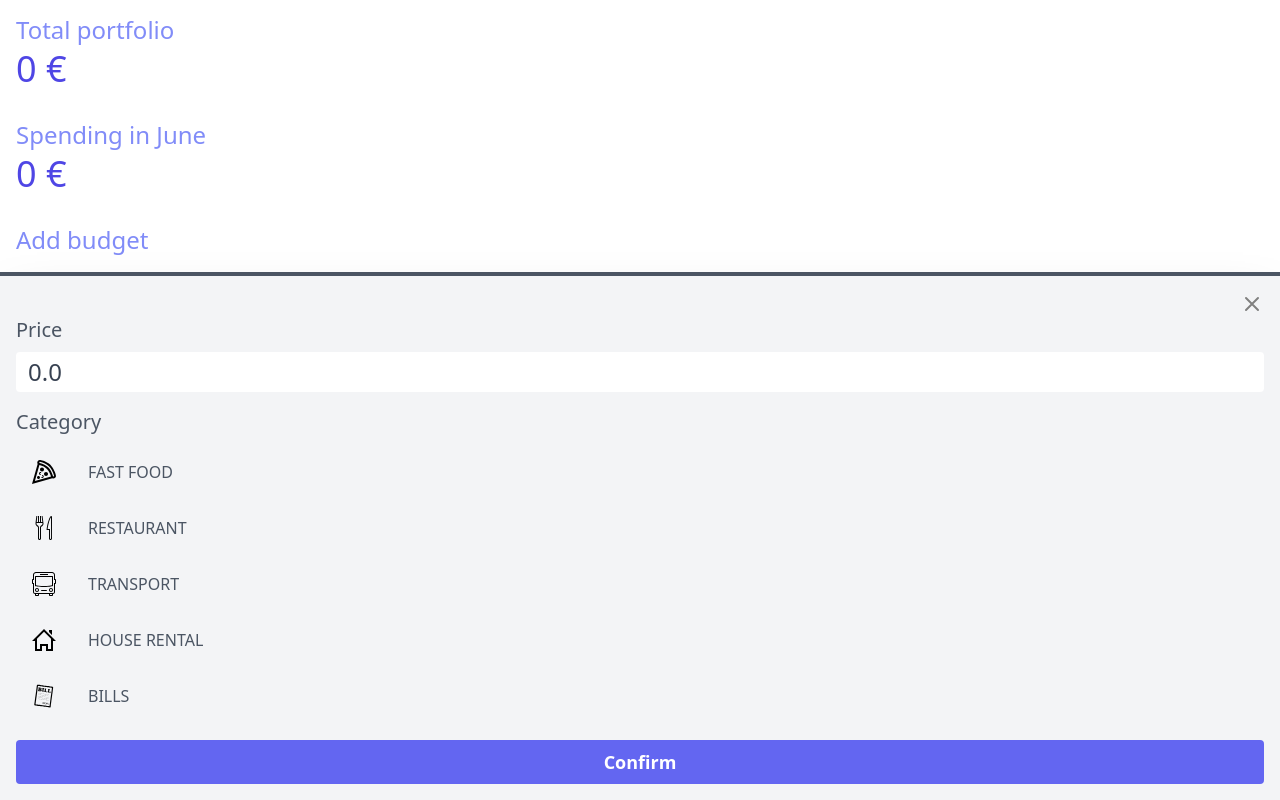
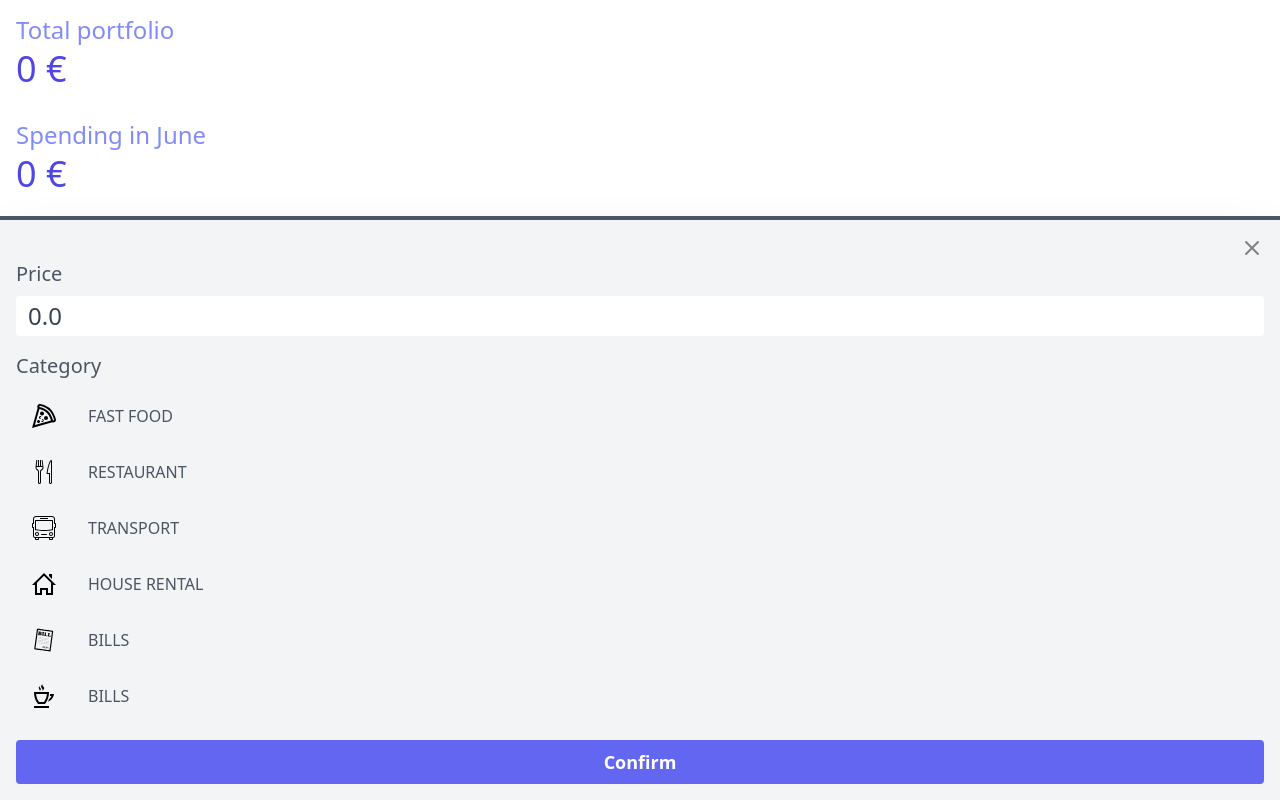
Before and after one commit to effe-megna/keepsketchtomoney, a Next.js app: page / in a window 1280 px wide. Both pictures are taken after a click on the button 1232 px from the left and 752 px from the top of the page. Built offline with nearby package versions, Linux system fonts and the light colour scheme.

Commit message:
Add Food and Drinks category

```diff
--- a/src/pages/index.tsx
+++ b/src/pages/index.tsx
@@ -7,7 +7,7 @@ type State = {
 	budget: Budget | undefined
 }
 
-type Category = "FAST_FOOD" | "RESTAURANT" | "TRANSPORT" | "BILLS" | "HOUSE RENTAL"
+type Category = "FAST_FOOD" | "RESTAURANT" | "TRANSPORT" | "BILLS" | "HOUSE RENTAL" | 'FOOD_AND_DRINKS'
 
 type Record = {
 	price: string
@@ -340,6 +340,12 @@ const CategoriesList: React.FC<{
 						active={activeCategories.includes("BILLS")}
 					/>
 				</CategoryRow>
+				<CategoryRow label="BILLS" onClick={() => setCategory("BILLS")}>
+					<FoodAndDrinks
+						onClick={() => setCategory("FOOD_AND_DRINKS")}
+						active={activeCategories.includes("FOOD_AND_DRINKS")}
+					/>
+				</CategoryRow>
 			</div>
 		)
 	}
@@ -409,6 +415,18 @@ const HouseRentalCategory: React.FC<{ active: boolean, onClick: () => void }> =
 		onClick={onClick}
 	>
 		<svg xmlns="http://www.w3.org/2000/svg" width="24" height="24" viewBox="0 0 24 24"><path d="M20 7.093v-5.093h-3v2.093l3 3zm4 5.907l-12-12-12 12h3v10h7v-5h4v5h7v-10h3zm-5 8h-3v-5h-8v5h-3v-10.26l7-6.912 7 6.99v10.182z" /></svg>
+	</IconButton>
+)
+
+const FoodAndDrinks: React.FC<{ active: boolean, onClick: () => void }> = ({
+	active,
+	onClick
+}) => (
+	<IconButton
+		active={active}
+		onClick={onClick}
+	>
+		<svg xmlns="http://www.w3.org/2000/svg" width="24" height="24" viewBox="0 0 24 24"><path d="M14.911 10c-.308 3.325-1.398 5.712-2.949 8h-4.925c-1.373-2.009-2.612-4.372-2.948-8h10.822zm2.089-2h-15c0 5.716 1.826 8.996 4 12h7c2.12-2.911 4-6.333 4-12zm1.119 2c-.057.701-.141 1.367-.252 2h1.55c-.449 1.29-1.5 2.478-2.299 2.914-.358 1.038-.787 1.981-1.26 2.852 3.274-1.143 5.846-4.509 6.142-7.766h-3.881zm-7.745-3.001c4.737-4.27-.98-4.044.117-6.999-3.783 3.817 1.409 3.902-.117 6.999zm-2.78.001c3.154-2.825-.664-3.102.087-5.099-2.642 2.787.95 2.859-.087 5.099zm9.406 15h-15v2h15v-2z" /></svg>
 	</IconButton>
 )
 
```
Also changed, not shown: 1 other file (tests, documents, lock files or other folders).
